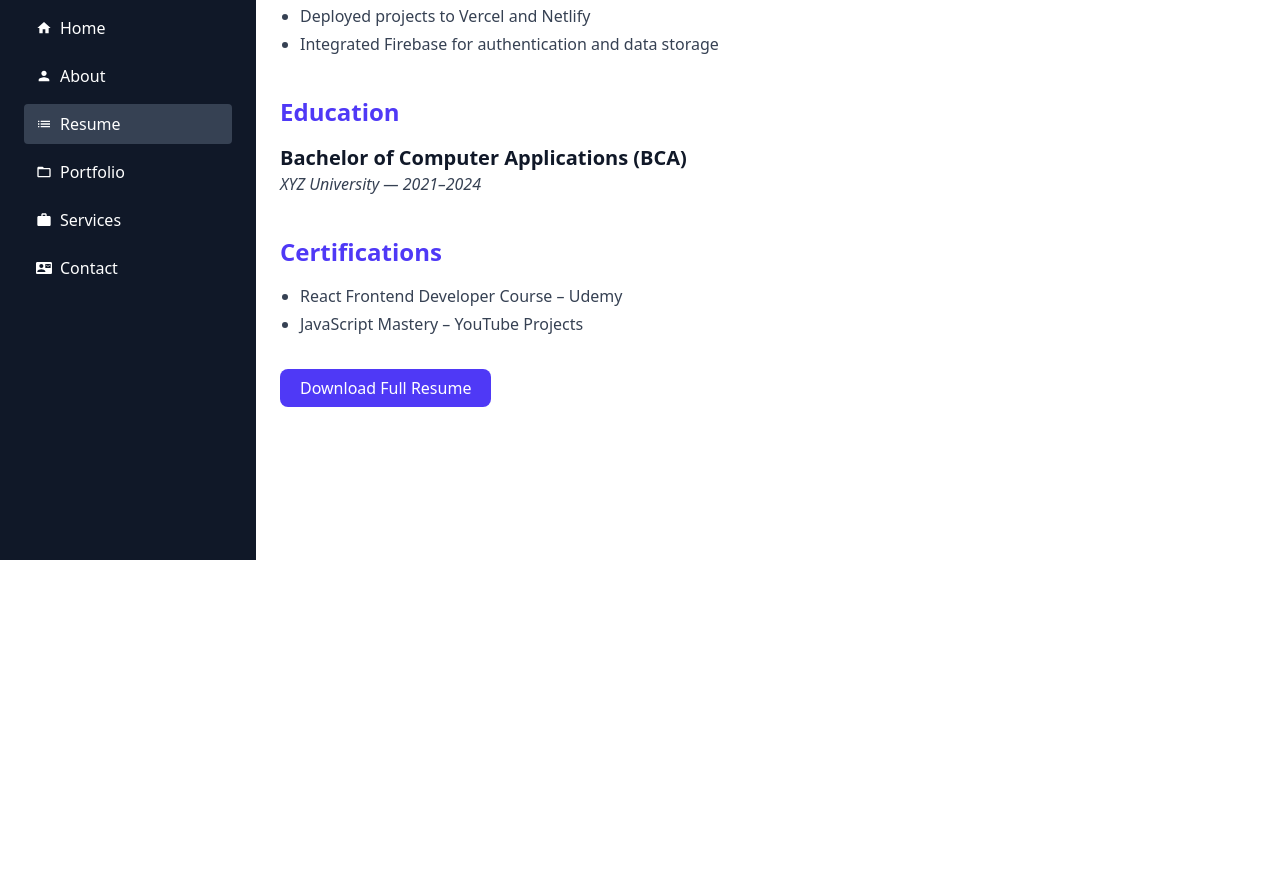
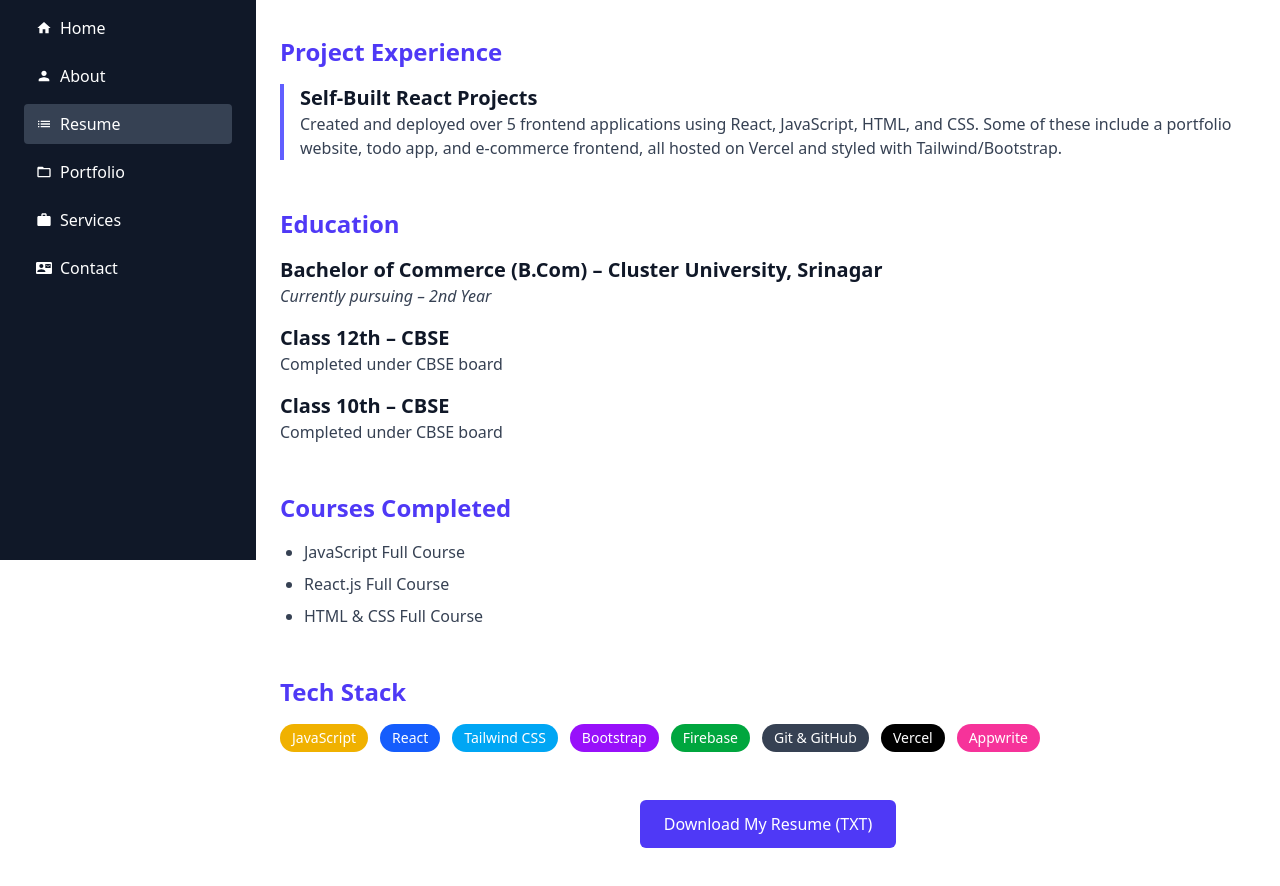
Before and after one commit to asif-web-dev/Portfolio, a React (Vite) app: page /resume in a window 1280 px wide. Shown: the part 240-1126 px from the top of the page. Before the commit the page ends 800 px from the top, so only its background shows below. Built offline with nearby package versions, Linux system fonts and the light colour scheme.

Commit message:
some change in my pages

```diff
--- a/src/pages/Contact.jsx
+++ b/src/pages/Contact.jsx
@@ -18,11 +18,11 @@ const Contact = () => {
           <div className="space-y-2">
             <div className="flex items-center gap-3 text-gray-700">
               <FaEnvelope className="text-indigo-500" />
-              <span>youremail@gmail.com</span>
+              <span>asif.tech017@gmail.com</span>
             </div>
             <div className="flex items-center gap-3 text-gray-700">
               <FaGithub className="text-indigo-500" />
-              <span>github.com/yourusername</span>
+              <span>github.com/asif-web-dev</span>
             </div>
             <div className="flex items-center gap-3 text-gray-700">
               <FaLinkedin className="text-indigo-500" />
@@ -33,7 +33,7 @@ const Contact = () => {
 
         {/* Right Form Section */}
         <form
-          action="https://formsubmit.co/your-email@gmail.com"
+          action="https://formsubmit.co/asif.tech017@gmail.com"
           method="POST"
           className="space-y-6"
         >
--- a/src/pages/Home.jsx
+++ b/src/pages/Home.jsx
@@ -5,7 +5,7 @@ const Home = () => {
     <div
       className="w-full h-screen bg-cover bg-center flex flex-col justify-center items-center text-center px-4"
       style={{
-        backgroundImage: "url('/bg-home.jpg')", // ✅ Make sure image is in public folder
+        backgroundImage: "url('/bg-home.jpg')",
         margin: 0,
         padding: 0,
       }}
--- a/src/pages/Resume.jsx
+++ b/src/pages/Resume.jsx
@@ -1,52 +1,111 @@
-// src/pages/Resume.jsx
 import React from 'react';
 
 const Resume = () => {
+  const handleDownloadText = () => {
+    const content = `
+Resume of Asif
+
+Intro:
+I am a dedicated frontend developer who has built and deployed 5+ personal projects using React, JavaScript, HTML, and CSS. While I don't have professional experience yet, I have been independently creating, deploying, and learning modern frontend tools with passion and discipline.
+
+Projects:
+- Self-Built React Projects: Portfolio, Todo App, E-commerce site using React, Tailwind, Firebase
+
+Education:
+- B.Com (2nd Year) – Cluster University Srinagar
+- Class 12th – CBSE
+- Class 10th – CBSE
+
+Courses Completed:
+- JavaScript Full Course
+- React.js Full Course
+- HTML & CSS Full Course
+
+Tech Stack:
+JavaScript, React, Tailwind CSS, Bootstrap, Firebase, Git, Vercel, Appwrite
+`;
+
+    const blob = new Blob([content], { type: 'text/plain;charset=utf-8' });
+    const url = URL.createObjectURL(blob);
+    const link = document.createElement('a');
+    link.href = url;
+    link.download = 'Asif_Resume.txt';
+    link.click();
+    URL.revokeObjectURL(url);
+  };
+
   return (
-    <div className="text-gray-900 px-6 py-10">
-      <h1 className="text-3xl font-bold text-gray-800 mb-8">Resume</h1>
+    <div className="px-6 py-12 text-gray-900">
+      <h1 className="text-3xl font-bold mb-8 text-center text-indigo-700">Resume</h1>
 
-      {/* Experience */}
-      <section className="mb-10">
-        <h2 className="text-2xl font-semibold text-indigo-600 mb-4">Experience</h2>
-        <div className="mb-4">
-          <h3 className="text-xl font-semibold">Frontend Developer — Freelance</h3>
-          <p className="text-gray-700 italic">Jan 2024 – Present</p>
-          <ul className="list-disc pl-5 text-gray-700 mt-2 space-y-1">
-            <li>Built responsive websites using React and Tailwind CSS</li>
-            <li>Deployed projects to Vercel and Netlify</li>
-            <li>Integrated Firebase for authentication and data storage</li>
-          </ul>
+      {/* Intro */}
+      <p className="text-lg text-center max-w-3xl mx-auto mb-12 text-gray-700">
+        I am a dedicated frontend developer who has built and deployed 5+ personal projects using React, JavaScript, HTML, and CSS. While I don't have professional experience yet, I have been independently creating, deploying, and learning modern frontend tools with passion and discipline.
+      </p>
+
+      {/* Projects as Experience */}
+      <section className="mb-12">
+        <h2 className="text-2xl font-semibold text-indigo-600 mb-4">Project Experience</h2>
+        <div className="space-y-6">
+          <div className="border-l-4 border-indigo-500 pl-4">
+            <h3 className="text-xl font-semibold">Self-Built React Projects</h3>
+            <p className="text-gray-700">Created and deployed over 5 frontend applications using React, JavaScript, HTML, and CSS. Some of these include a portfolio website, todo app, and e-commerce frontend, all hosted on Vercel and styled with Tailwind/Bootstrap.</p>
+          </div>
         </div>
       </section>
 
       {/* Education */}
-      <section className="mb-10">
+      <section className="mb-12">
         <h2 className="text-2xl font-semibold text-indigo-600 mb-4">Education</h2>
-        <div>
-          <h3 className="text-xl font-semibold">Bachelor of Computer Applications (BCA)</h3>
-          <p className="text-gray-700 italic">XYZ University — 2021–2024</p>
+        <div className="space-y-4">
+          <div>
+            <h3 className="text-xl font-semibold">Bachelor of Commerce (B.Com) – Cluster University, Srinagar</h3>
+            <p className="text-gray-700 italic">Currently pursuing – 2nd Year</p>
+          </div>
+          <div>
+            <h3 className="text-xl font-semibold">Class 12th – CBSE</h3>
+            <p className="text-gray-700">Completed under CBSE board</p>
+          </div>
+          <div>
+            <h3 className="text-xl font-semibold">Class 10th – CBSE</h3>
+            <p className="text-gray-700">Completed under CBSE board</p>
+          </div>
         </div>
       </section>
 
-      {/* Certifications or Courses */}
-      <section className="mb-10">
-        <h2 className="text-2xl font-semibold text-indigo-600 mb-4">Certifications</h2>
-        <ul className="list-disc pl-5 text-gray-700 space-y-1">
-          <li>React Frontend Developer Course – Udemy</li>
-          <li>JavaScript Mastery – YouTube Projects</li>
+      {/* Courses */}
+      <section className="mb-12">
+        <h2 className="text-2xl font-semibold text-indigo-600 mb-4">Courses Completed</h2>
+        <ul className="list-disc pl-6 text-gray-700 space-y-2">
+          <li>JavaScript Full Course</li>
+          <li>React.js Full Course</li>
+          <li>HTML & CSS Full Course</li>
         </ul>
       </section>
 
-      {/* Resume Button */}
-      <div className="mt-8">
-        <a
-          href="/Asif_Resume.pdf"
-          download
-          className="bg-indigo-600 hover:bg-indigo-700 text-white px-5 py-2 rounded-lg transition"
+      {/* Skills */}
+      <section className="mb-12">
+        <h2 className="text-2xl font-semibold text-indigo-600 mb-4">Tech Stack</h2>
+        <div className="flex flex-wrap gap-3 text-sm text-white">
+          <span className="bg-yellow-500 px-3 py-1 rounded-full">JavaScript</span>
+          <span className="bg-blue-600 px-3 py-1 rounded-full">React</span>
+          <span className="bg-sky-500 px-3 py-1 rounded-full">Tailwind CSS</span>
+          <span className="bg-purple-600 px-3 py-1 rounded-full">Bootstrap</span>
+          <span className="bg-green-600 px-3 py-1 rounded-full">Firebase</span>
+          <span className="bg-gray-700 px-3 py-1 rounded-full">Git & GitHub</span>
+          <span className="bg-black px-3 py-1 rounded-full">Vercel</span>
+          <span className="bg-pink-500 px-3 py-1 rounded-full">Appwrite</span>
+        </div>
+      </section>
+
+      {/* Download Resume Button */}
+      <div className="text-center mt-10">
+        <button
+          onClick={handleDownloadText}
+          className="bg-indigo-600 text-white px-6 py-3 rounded-md hover:bg-indigo-700 transition"
         >
-          Download Full Resume
-        </a>
+          Download My Resume (TXT)
+        </button>
       </div>
     </div>
   );
```
